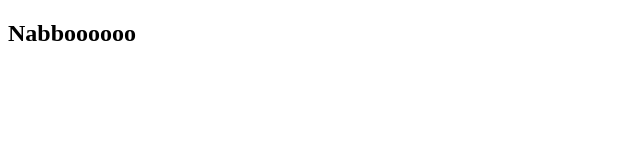
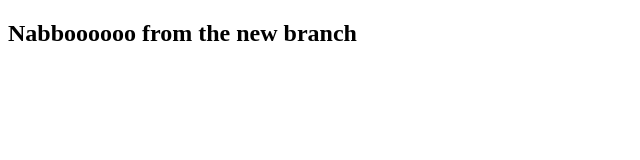
Before and after one commit to nabiha04/Html-hompage, a plain HTML site: page index.html in a window 1280 px wide. Shown: the whole page, without its empty margins (0-640 px from the left). Drawn offline with Linux system fonts and the light colour scheme.

Commit message:
New branch

```diff
--- a/index.html
+++ b/index.html
@@ -7,6 +7,6 @@
     <title>Document</title>
 </head>
 <body>
-    <h2>Nabboooooo</h2>
+    <h2>Nabboooooo from the new branch</h2>
 </body>
 </html>
```
